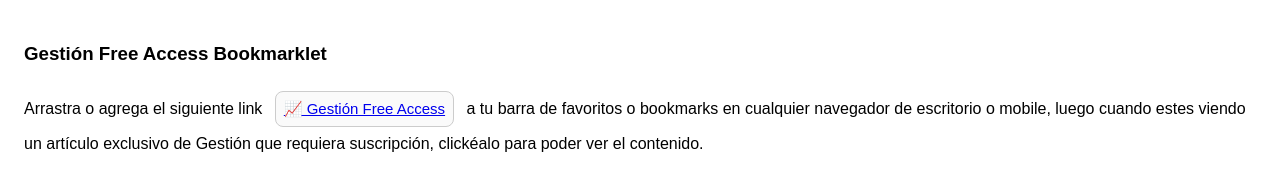
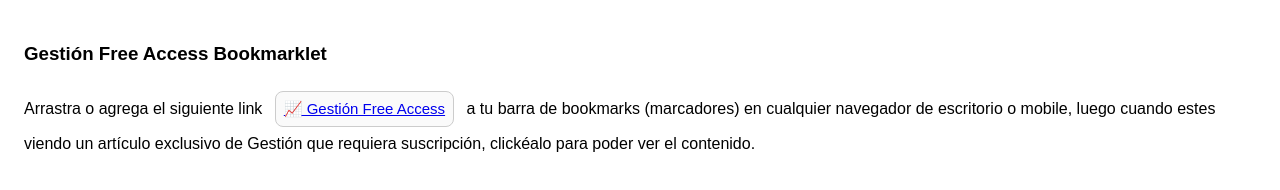
Before and after one commit to fck-IT/fck-gstn, a plain HTML site: page index.html in a window 1280 px wide. Drawn offline with Linux system fonts and the light colour scheme.

Commit message:
Update description.

```diff
--- a/index.html
+++ b/index.html
@@ -17,6 +17,6 @@
             <div style='display:inline-block;border-radius:8px;font-size:15px;border:1px #ccc solid; background-color:#fafafa;padding:8px;margin:8px'>
                 <a href='javascript:(function(){%20%20%20%20%20document.querySelector("#signwall-app").remove();%20%20%20%20%20document.querySelector("html").classList%20=%20[];%20%20%20%20%20document.querySelector("body").classList%20=%20[];%20%20%20%20%20document.querySelector(".story-content__content").style.display%20=%20"flex";%20%20%20%20%20var%20b%20=%20document.querySelector("body");%20%20%20%20%20var%20c%20=%20b.cloneNode(true);%20%20%20%20%20b.parentNode.replaceChild(c,%20b);%20})()'>📈 Gestión Free Access</a>
             </div>
-            a tu barra de favoritos o bookmarks en cualquier navegador de escritorio o mobile, luego cuando estes viendo un artículo exclusivo de Gestión que requiera suscripción, clickéalo para poder ver el contenido.
+            a tu barra de bookmarks (marcadores) en cualquier navegador de escritorio o mobile, luego cuando estes viendo un artículo exclusivo de Gestión que requiera suscripción, clickéalo para poder ver el contenido.
     </body>
 </html>
```
